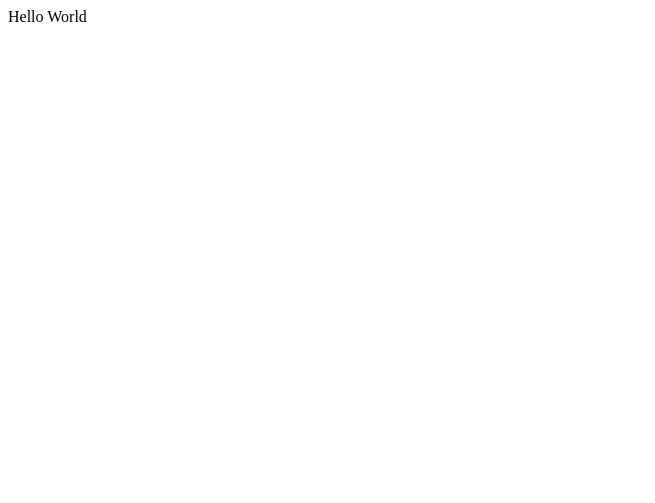
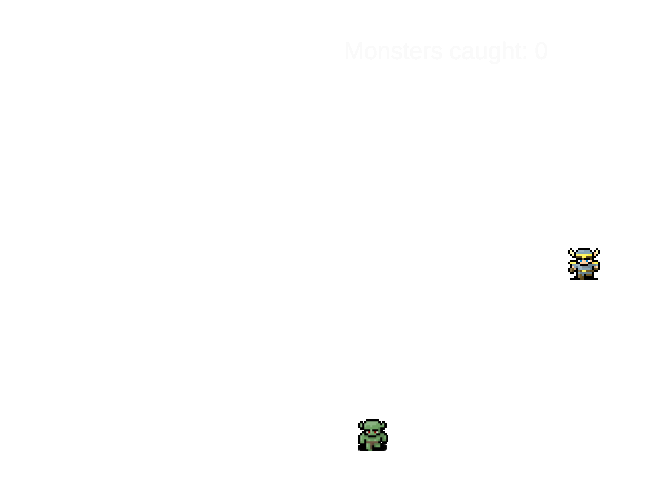
Before and after one commit to TigerTopher/Set-The-Standard, a plain HTML site: page index.html in a window 1280 px wide. Shown: the whole page, without its empty margins (0-655 px from the left). Drawn offline with Linux system fonts and the light colour scheme.

Commit message:
Added Initial Game

```diff
--- a/index.html
+++ b/index.html
@@ -1 +1,11 @@
-Hello World
+<!DOCTYPE html>
+<html lang="en">
+	<head>
+		<meta charset="utf-8">
+		<title>Simple Canvas Game</title>
+</head>
+<body>
+<canvas></canvas>
+<script src="index.js"></script>
+</body>
+</html>
--- /dev/null
+++ b/index.js
@@ -0,0 +1,143 @@
+// Create the canvas
+var canvas = document.createElement("canvas");
+var ctx = canvas.getContext("2d");
+canvas.width = 512;
+canvas.height = 480;
+document.body.appendChild(canvas);
+
+// Background image
+var bgReady = false;
+var bgImage = new Image();
+bgImage.onload = function () {
+	bgReady = true;
+};
+bgImage.src = "game-background.jpg";
+
+// Hero image
+var heroReady = false;
+var heroImage = new Image();
+heroImage.onload = function () {
+	heroReady = true;
+};
+heroImage.src = "images/hero.png";
+
+// Monster image
+var monsterReady = false;
+var monsterImage = new Image();
+monsterImage.onload = function () {
+	monsterReady = true;
+};
+monsterImage.src = "images/monster.png";
+
+
+
+
+
+// Game objects
+var hero = {
+	speed: 256,
+	x: 0,
+	y: 0
+};
+
+var monster = {
+	x: 0,
+	y: 0
+};
+
+
+var monstersCaught = 0;
+
+
+// Player Input
+var keysDown = {};
+
+addEventListener("keydown", function(e){
+	keysDown[e.keyCode] = true;
+}, false);
+
+addEventListener("keyup", function(e){
+	delete keysDown[e.keyCode];
+}, false);
+
+// Reset the game when the player catches a monster
+var reset = function () {
+	hero.x = canvas.width / 2;
+	hero.y = canvas.height / 2;
+
+	// Throw the monster somewhere on the screen randomly
+	monster.x = 32 + (Math.random()*(canvas.width - 64));
+	monster.y = 32 + (Math.random()*(canvas.height - 64));
+}
+
+// Update game objects
+var update = function (modifier){
+	if(38 in keysDown){	// Player holding up
+		hero.y -= hero.speed * modifier;
+	}
+	if(40 in keysDown){	// Player holding down
+		hero.y += hero.speed * modifier;
+	}
+	if(37 in keysDown){	// Player holding left
+		hero.x -= hero.speed * modifier;
+	}
+	if(39 in keysDown){	// Player holding right
+		hero.x += hero.speed * modifier;
+	}
+
+	// Are they touching?
+	if (
+		hero.x <= (monster.x + 32)
+		&& monster.x <= (hero.x + 32)
+		&& hero.y <= (monster.y + 32)
+		&& monster.y <= (hero.y + 32)
+	) {
+		++monstersCaught;
+		reset();
+	}
+};
+
+// Draw everything
+var render = function () {
+	if (bgReady) {
+		ctx.drawImage(bgImage, 0, 0);
+	}
+
+	if (heroReady) {
+		ctx.drawImage(heroImage, hero.x, hero.y);
+	}
+
+	if (monsterReady) {
+		ctx.drawImage(monsterImage, monster.x, monster.y);
+	}
+
+	// Score
+	ctx.fillStyle = "rgb(250, 250, 250)";
+	ctx.font = "24px Helvetica";
+	ctx.textAlign = "left";
+	ctx.textBaseline = "top";
+	ctx.fillText("Monsters caught: " + monstersCaught, 32, 32);
+};
+
+// The main game loop
+var main = function () {
+	var now = Date.now();
+	var delta = now - then;
+
+	update(delta / 1000);
+	render();
+
+	then = now;
+
+	// Request to do this again ASAP
+	requestAnimationFrame(main);
+};
+
+// Cross-browser support for requestAnimationFrame
+var w = window;
+requestAnimationFrame = w.requestAnimationFrame || w.webkitRequestAnimationFrame || w.msRequestAnimationFrame || w.mozRequestAnimationFrame;
+
+// Let's play this game!
+var then = Date.now();
+reset();
+main();
```
Also changed, not shown: images/background.png (added), images/hero.png (added), images/monster.png (added), index.css (added).
